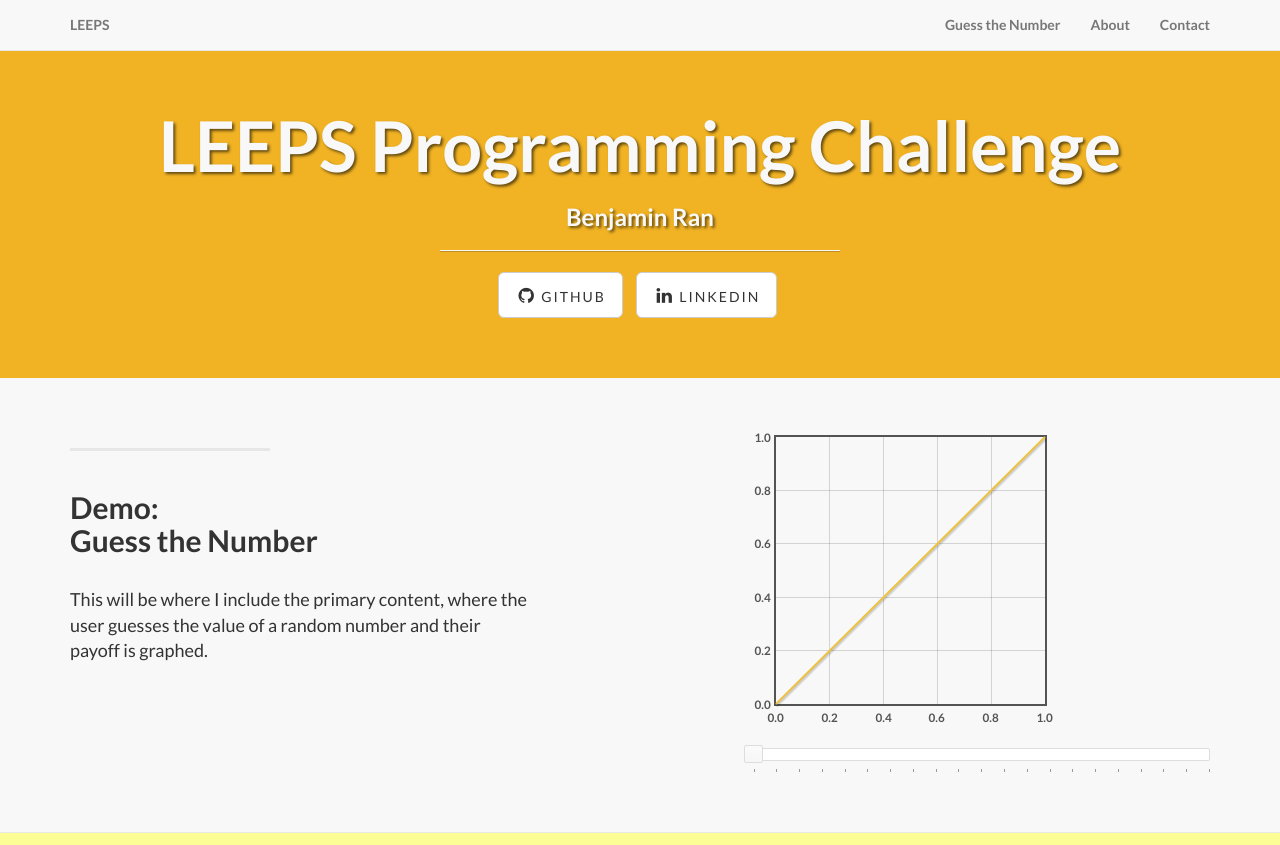
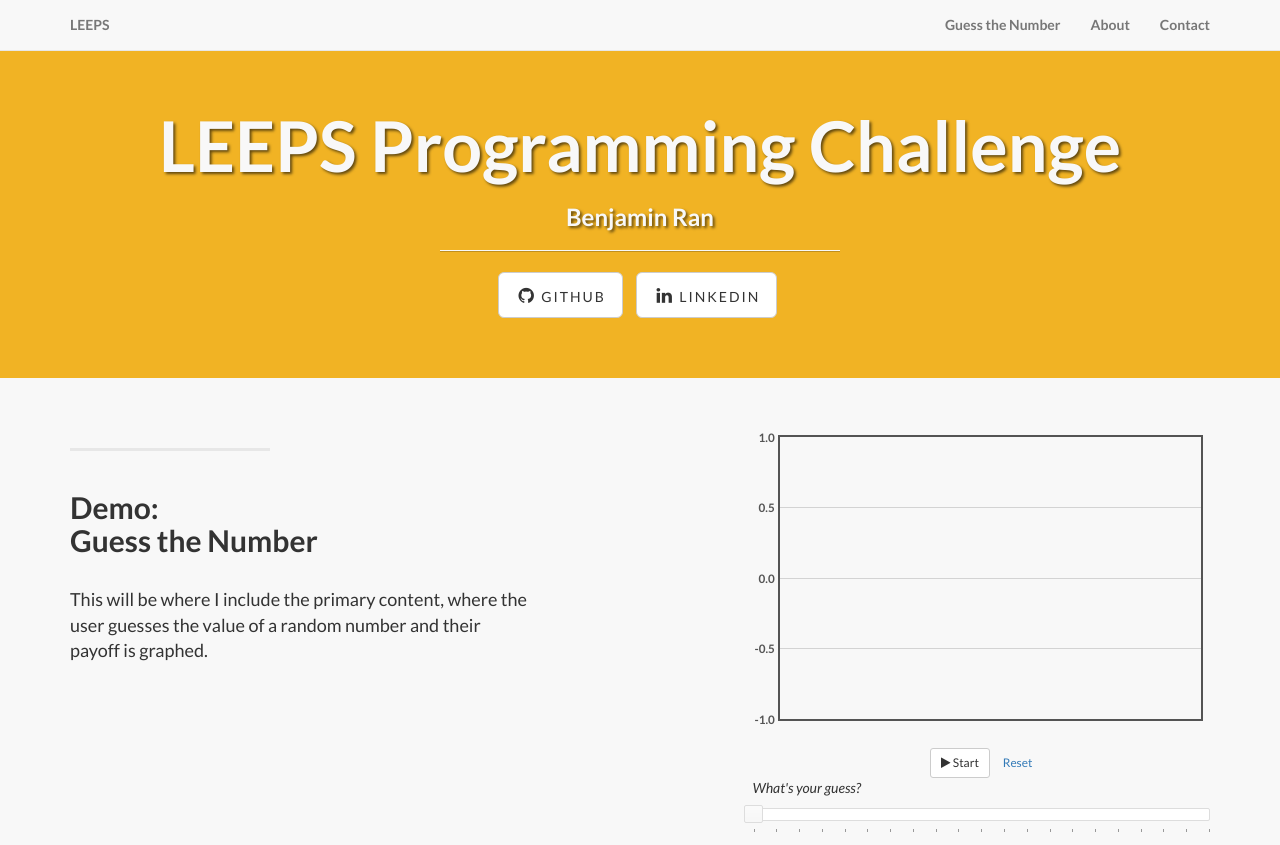
Before and after one commit to benjaminran/leeps-challenge, a plain HTML site: page index.html in a window 1280 px wide. Shown: the top 845 px of the page. Drawn offline with Linux system fonts and the light colour scheme.

Commit message:
graphing demo1 successfully

```diff
--- a/css/style.css
+++ b/css/style.css
@@ -2,10 +2,26 @@
 
 /* Slider */
 .user-slider {
-
+	margin-top: 10px;
 }
 
-#placeholder {
+#demo1-hint p {
+	font-weight: 400;
+	font-style: italic;
+}
+
+/* Controls */
+#demo1-controls {
+	text-align: center;
+}
+
+#demo1-reset {
+	margin-left: 10px;
+	font-weight: 400;
+}
+
+#demo1-graph {
+	height: 300px;
 	margin-bottom: 20px;
 }
 
--- a/index.html
+++ b/index.html
@@ -122,8 +122,14 @@
                     <p class="lead">This will be where I include the primary content, where the user guesses the value of a random number and their payoff is graphed.</p>
                 </div>
                 <div class="col-lg-5 col-lg-offset-2 col-sm-6">
-                    <div  id="placeholder" style="width: 300px; height: 300px;"></div>
-                    <div id="demo1-controls"></div>
+                    <div  id="demo1-graph"></div>
+                    <div id="demo1-controls">
+                        <a href="javascript:void(0)" onclick="javascript:playPauseClicked()" class="btn btn-default btn-sm" id="demo1-playPause" title="spacebar"><i class="fa fa-play"></i> Start</a>
+                        <a href="javaascript:void(0)" onclick="javascript:resetClicked()" id="demo1-reset"><small>Reset</small></a>
+                    </div>
+                    <div id="demo1-hint">
+                        <p>What's your guess?</p>
+                    </div>
                     <div class="user-slider"></div>
                 </div>
             </div>
--- a/js/main.js
+++ b/js/main.js
@@ -1,9 +1,52 @@
+/* TODO: bind spacebar to play/pause
+*/
+
+// Global Constants
+var TICK_PERIOD_MS = 500;
+var VIEWPORT_WIDTH = 30;
+var SPACE_CODE = 32;
+
+// UI references
+var graph;
+var slider;
+var playPause, reset;
+
+// State variables
+var paused = true;
+var executionInterval = null;
+
+// Execution Data
+var stochValue;
+var userGuess = 0;
+var profitSeries = [];
+var stochValueSeries = [];
+var userGuessSeries = [];
+
+/*** Setup functions ***/
+
+function setupControls() {
+	playPause = $("#demo1-playPause");
+	reset = $("#demo1-reset");
+	// Bind space bar to playPause
+	$(document).keypress(function(event) {
+    	if(event.which==SPACE_CODE) {
+    		playPauseClicked();
+    		event.preventDefault();
+    	}
+	});
+}
+
 function setupSlider() {
-	// First of all attach a slider to an element. If you want to customize the range of values, you do it in the initialization.
-	$('.user-slider').slider({min: 0.0, max: 1.0, step: 0.001});
+	slider = $('.user-slider').slider({
+		min: 0.0,
+		max: 1.0,
+		step: 0.001,
+		slide: function(event, ui) {
+    	    userGuess = ui.value;
+    	}
+    });
 
-	// Then you can give it pips and labels!
-	$('.user-slider').slider('pips', {
+	slider.slider('pips', {
 	    first: '0.0',
 	    last: '1.0',
 	    rest: 'flase',
@@ -11,8 +54,7 @@ function setupSlider() {
 	    suffix: ""
 	});
 
-	// And finally can add floaty numbers (if desired)
-	$('.user-slider').slider('float', {
+	slider.slider('float', {
 	    handle: true,
 	    pips: true,
 	    prefix: "",
@@ -20,7 +62,96 @@ function setupSlider() {
 	});
 }
 
+// Depends on reference to slider having been obtained (via setupSlider)
+function setupGraph() {
+	graph = $("#demo1-graph");
+	graph.width(slider.width()); // Make graph match the slider's width
+	plotBlankGraph();
+}
+
+/*** Plotting helper function ***/
+function plotBlankGraph() {
+	var options = { xaxis: { show: false } };
+	$.plot(graph, [ [0, 0] ], options);
+}
+
+/*** Execution flow control helper functions ***/
+function start() {
+	if(paused) playPauseClicked();
+}
+
+function pause() {
+	if(!paused) playPauseClicked();
+}
+
+/*** Click listeners ***/
+
+// Toggle button and turn main execution loop on/off
+function playPauseClicked() {
+	playPause.html(paused ? '<i class="fa fa-pause"></i> Pause' : '<i class="fa fa-play"></i> Resume');
+	if(paused) executionInterval = setInterval(function(){mainLoopTick();}, TICK_PERIOD_MS);
+	else clearInterval(executionInterval);
+	paused = !paused;
+}
+
+// Delete all data and pause
+function resetClicked() {
+	userGuessSeries = [];
+	stochValueSeries = [];
+	profitSeries = [];
+	pause();
+	plotBlankGraph();
+}
+
+/*** Data generation helper functions ***/
+function addDataPoint(series, value) {
+	series.push([series.length, value]);
+}
+
+function calcProfit(userGuess) {
+	return 1 - Math.pow((userGuess-stochValue), 2);
+}
+
+/*** Execution Loop ***/
+function mainLoopTick() {
+	// Get next stochastic value
+	stochValue = Math.random();
+	// Update data
+	addDataPoint(stochValueSeries, stochValue);
+	addDataPoint(userGuessSeries, userGuess);
+	addDataPoint(profitSeries, calcProfit(userGuess));
+	// Calculate graph viewport bounds
+	var xmin, xmax;
+	if(profitSeries.length > VIEWPORT_WIDTH) {
+		xmax = profitSeries.length - 1;
+		xmin = profitSeries.length - VIEWPORT_WIDTH;
+	}
+	else {
+		xmin = 0;
+		xmax = profitSeries.length - 1;
+	}
+	var options = {
+    	series: {
+    	    lines: { show: true },
+    	    points: { show: false }
+    	},
+    	xaxis: {
+    		show: false,
+    		min: xmin,
+    		max: xmax
+    	}
+	};
+	var data = [
+		{ label: "Profit", data: profitSeries, fill: true, lines: { fill:true } },
+		{ label: "Stochastic Value", data: stochValueSeries },
+		{ label: "User Guess", data: userGuessSeries }
+	]
+	$.plot(graph, data, options);
+}
+
+/*** Entry point ***/
 $(window).load(function() {
-	$.plot($("#placeholder"), [ [[0, 0], [1, 1]] ], { yaxis: { max: 1 } });
+	setupControls();
 	setupSlider();
+	setupGraph();
 });
```
